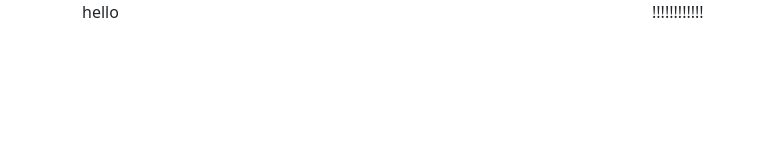
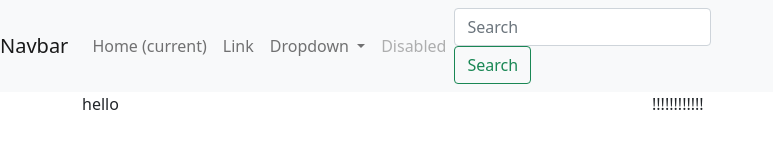
Before and after one commit to Baroudis/Partenaria-bar_gui, a plain HTML site: page index.html in a window 1280 px wide. Shown: the whole page, without its empty margins (0-773 px from the left). Drawn offline with nearby package versions, Linux system fonts and the light colour scheme.

Commit message:
ajout de la navbar avec des erreurs

```diff
--- a/index.html
+++ b/index.html
@@ -8,6 +8,41 @@
     <title>Document</title>
 </head>
 <body>
+    <nav class="navbar navbar-expand-lg navbar-light bg-light">
+        <a class="navbar-brand" href="#">Navbar</a>
+        <button class="navbar-toggler" type="button" data-toggle="collapse" data-target="#navbarSupportedContent" aria-controls="navbarSupportedContent" aria-expanded="false" aria-label="Toggle navigation">
+          <span class="navbar-toggler-icon"></span>
+        </button>
+
+        <div class="collapse navbar-collapse" id="navbarSupportedContent">
+          <ul class="navbar-nav mr-auto">
+            <li class="nav-item active">
+              <a class="nav-link" href="#">Home <span class="sr-only">(current)</span></a>
+            </li>
+            <li class="nav-item">
+              <a class="nav-link" href="#">Link</a>
+            </li>
+            <li class="nav-item dropdown">
+              <a class="nav-link dropdown-toggle" href="#" id="navbarDropdown" role="button" data-toggle="dropdown" aria-haspopup="true" aria-expanded="false">
+                Dropdown
+              </a>
+              <div class="dropdown-menu" aria-labelledby="navbarDropdown">
+                <a class="dropdown-item" href="#">Action</a>
+                <a class="dropdown-item" href="#">Another action</a>
+                <div class="dropdown-divider"></div>
+                <a class="dropdown-item" href="#">Something else here</a>
+              </div>
+            </li>
+            <li class="nav-item">
+              <a class="nav-link disabled" href="#">Disabled</a>
+            </li>
+          </ul>
+          <form class="form-inline my-2 my-lg-0">
+            <input class="form-control mr-sm-2" type="search" placeholder="Search" aria-label="Search">
+            <button class="btn btn-outline-success my-2 my-sm-0" type="submit">Search</button>
+          </form>
+        </div>
+      </nav>
     <!-- <h1>Bonjour guillaume!</h1>
     <h2>coucou Baroudi, comment tu vas ?</h2>
     <h3>ça va bien et toi?</h3>
```
